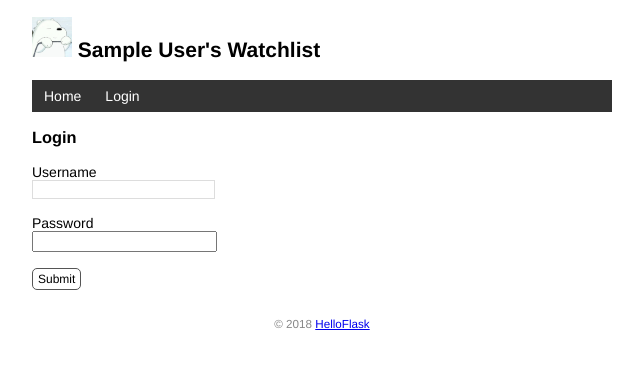
After one commit to balax315/myWatchList, a Flask app: page /login in a window 1280 px wide. The commit adds this page. Shown: the top 369 px of the page, without its empty margins (318-961 px from the left). Run offline with Flask 3, Linux system fonts and the light colour scheme; tables that the repository leaves empty hold one stand-in row (values such as "Sample post").

Commit message:
User authentication with Flask-Login

```diff
--- a/app.py
+++ b/app.py
@@ -5,6 +5,8 @@ from html import escape
 
 from flask import Flask, request, url_for, render_template, flash, redirect
 from flask_sqlalchemy import SQLAlchemy
+from werkzeug.security import generate_password_hash, check_password_hash
+from flask_login import LoginManager, UserMixin, login_user, login_required, logout_user, current_user
 
 WIN = sys.platform.startswith('win')
 if WIN:  # 如果是 Windows 系统，使用三个斜线
@@ -20,14 +22,31 @@ app.config['SECRET_KEY'] = 'dev'
 db = SQLAlchemy(app)
 
 
-class User(db.Model):
+class User(db.Model,UserMixin):
     id = db.Column(db.Integer, primary_key=True)
     name = db.Column(db.String(20))
+    username = db.Column(db.String(20))
+    password_hash = db.Column(db.String(128))
+
+    def set_password(self, password):
+        self.password_hash = generate_password_hash(password)
+    def validate_password(self, password):
+        return check_password_hash(self.password_hash, password)
+
 
 class Movie(db.Model):
     id = db.Column(db.Integer, primary_key=True)
     title = db.Column(db.String(60))
     year = db.Column(db.String(4))
+
+login_manager = LoginManager(app)
+login_manager.login_view = 'login'
+@login_manager.user_loader
+def load_user(user_id):  # 创建用户回调函数
+    user = User.query.get(int(user_id))  # 用ID作为User查询
+    return user
+
+
 
 @app.cli.command()  # 注册为命令
 @click.option('--drop', is_flag=True, help='Create after drop.')  # 设置选项
@@ -37,6 +56,25 @@ def initdb(drop):
         db.drop_all()
     db.create_all()
     click.echo('Initialized database.')  # 输出提示信息
+
+@app.cli.command()
+@click.option('--username', prompt=True, help='The username used to login.')
+@click.option('--password', prompt=True, hide_input=True, confirmation_prompt=True, help='The password used to login.')
+def admin(username,password):
+    """Create user."""
+    db.create_all()
+    user = User.query.first()
+    if user is not None:
+        click.echo('Updating user...')
+        user.username = username
+        user.set_password(password)
+    else:
+        click.echo('Creating user...')
+        user = User(username=username, name='Admin')
+        user.set_password(password)
+        db.session.add(user)
+    db.session.commit()
+    click.echo('Done.')
 
 @app.cli.command()
 def forge():
@@ -76,6 +114,46 @@ def inject_user():
     user = User.query.first()
     return dict(user = user)
 
+@app.route('/login', methods=['GET', 'POST'])
+def login():
+    if request.method == 'POST':
+        username = request.form['username']
+        password = request.form['password']
+
+        if not username or not password:
+            flash('Invalid input.')
+            return redirect(url_for('login'))
+
+        user = User.query.first()
+        if username == user.username and user.validate_password(password):
+            login_user(user)
+            flash('Login success.')
+            return redirect(url_for('index'))
+        flash('Invalid username or password.')
+        return redirect(url_for('login'))
+    return render_template('login.html')
+
+
+@app.route('/logout')
+@login_required
+def logout():
+    logout_user()
+    flash('Goodbye.')
+    return redirect(url_for('index'))
+
+@app.route('/settings', methods=['GET', 'POST'])
+@login_required
+def settings():
+    if request.methon == 'POST':
+        name = request.form['name']
+        if not name or len(name) > 20:
+            flash('Invalid input.')
+            return redirect(url_for('settings'))
+        current_user.name = name
+        db.session.commit()
+        flash('Settings updated.')
+        return redirect(url_for('index'))
+    return render_template('settings.html')
 @app.route('/', methods=['GET', 'POST'])
 def index ():
     if request.method =='POST':
@@ -94,10 +172,13 @@ def index ():
     return render_template('index.html', movies=movies)
 
 @app.route('/movie/edit/<int:movie_id>',methods=['GET','POST'])
+@login_required
 def edit(movie_id):
     movie = Movie.query.get_or_404(movie_id)
 
     if request.method == 'POST':
+        if not current_user.is_authenticated:
+            return redirect(url_for('index'))
         title = request.form['title']
         year = request.form['year']
         if not title or not year or len(year) > 4 or len(title) > 60:
@@ -111,6 +192,7 @@ def edit(movie_id):
     return render_template('edit.html', movie=movie)
 
 @app.route('/movie/delete/<int:movie_id>', methods=['POST'])
+@login_required
 def delete(movie_id):
     movie = Movie.query.get_or_404(movie_id)
     db.session.delete(movie)
@@ -118,26 +200,6 @@ def delete(movie_id):
     flash('Item deleted.')
     return redirect(url_for('index'))
 
-@app.route('/user/<name>')
-def user_page(name):
-    return f'User: {escape(name)}'
-
-
-
-@app.route('/test')
-def test_url_for():
-    print(url_for('user_page',name = 'peter'))
-    print(url_for('test_url_for'))
-    return 'Test'
-
-
-@app.route('/signin', methods=['GET'])
-def signin_form():
-    return '''<form action="/signin" method="post">
-              <p><input name="username"></p>
-              <p><input name="password" type="password"></p>
-              <p><button type="submit">Sign In</button></p>
-              </form>'''
 
 @app.route('/signin', methods=['POST'])
 def signin():
--- a/templates/base.html
+++ b/templates/base.html
@@ -20,6 +20,12 @@
     <nav>
         <ul>
             <li><a href="{{ url_for('index') }}">Home</a></li>
+            {% if current_user.is_authenticated %}
+                <li><a href="{{ url_for('settings') }}">Settings</a></li>
+                <li><a href="{{ url_for('logout') }}">Logout</a></li>
+            {% else %}
+                <li><a href="{{ url_for('login') }}">Login</a></li>
+            {% endif %}
         </ul>
     </nav>
     {% block content %}{% endblock %}
--- a/templates/index.html
+++ b/templates/index.html
@@ -3,21 +3,25 @@
 {% block content %}
 
 <p>{{ movies|length }} Titles:</p>
-
+{% if current_user.is_authenticated %}
 <form method="post">
     Name <input type="text" name="title" autocomplete="off" required>
     Year <input type="text" name="year" autocomplete="off" required>
     <input class="btn" type="submit"  name="submit" value="Add">
 </form>
+{% endif %}
+
 
 <ul class ="movie-list">
     {% for movie in movies %}
     <li>{{ movie.title }} - {{ movie.year }}
         <span class="float-right">
+            {% if current_user.is_authenticated %}
             <a class="btn" href="{{ url_for('edit', movie_id=movie.id) }}">Edit</a>
             <form class="inline-form" method="post" action="{{ url_for('delete', movie_id=movie.id) }}">
                 <input class="btn" type="submit" name="delete" value="Delete" onclick="return confirm('Are you sure?')">
             </form>
+            {% endif %}
             <a class="imdb" href="https://www.imdb.com/find?q={{ movie.title }}" target="_blank" title="Find this movie on IMDb">IMDb</a>
         </span>
     </li>
--- /dev/null
+++ b/templates/login.html
@@ -0,0 +1,12 @@
+{% extends 'base.html' %}
+
+{% block content %}
+<h3>Login</h3>
+<form method="post">
+    Username<br>
+    <input type="text" name="username" required><br><br>
+    Password<br>
+    <input type="password" name="password" required><br><br>
+    <input class="btn" type="submit"  name="submit" value="Submit">
+</form>
+{% endblock %}
```
Also changed, not shown: templates/settings.html (added, +9 -0 lines).
